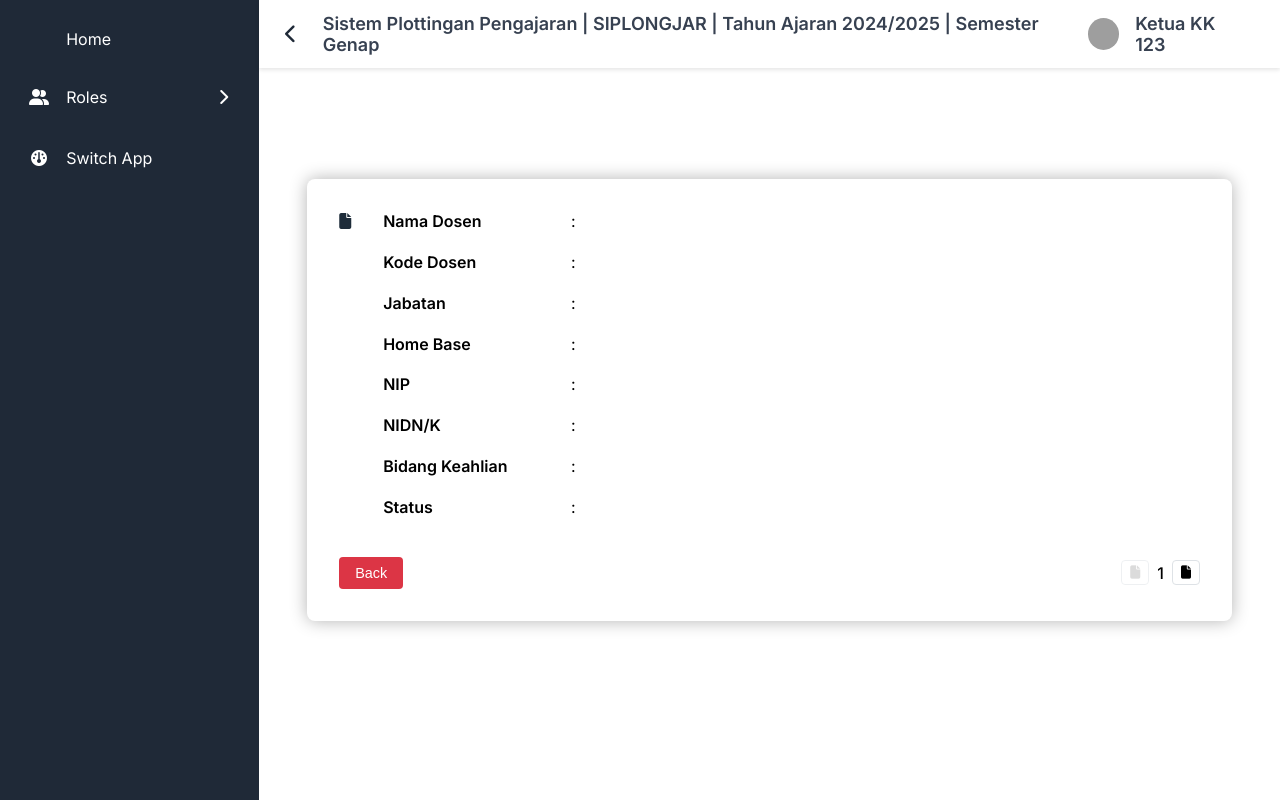
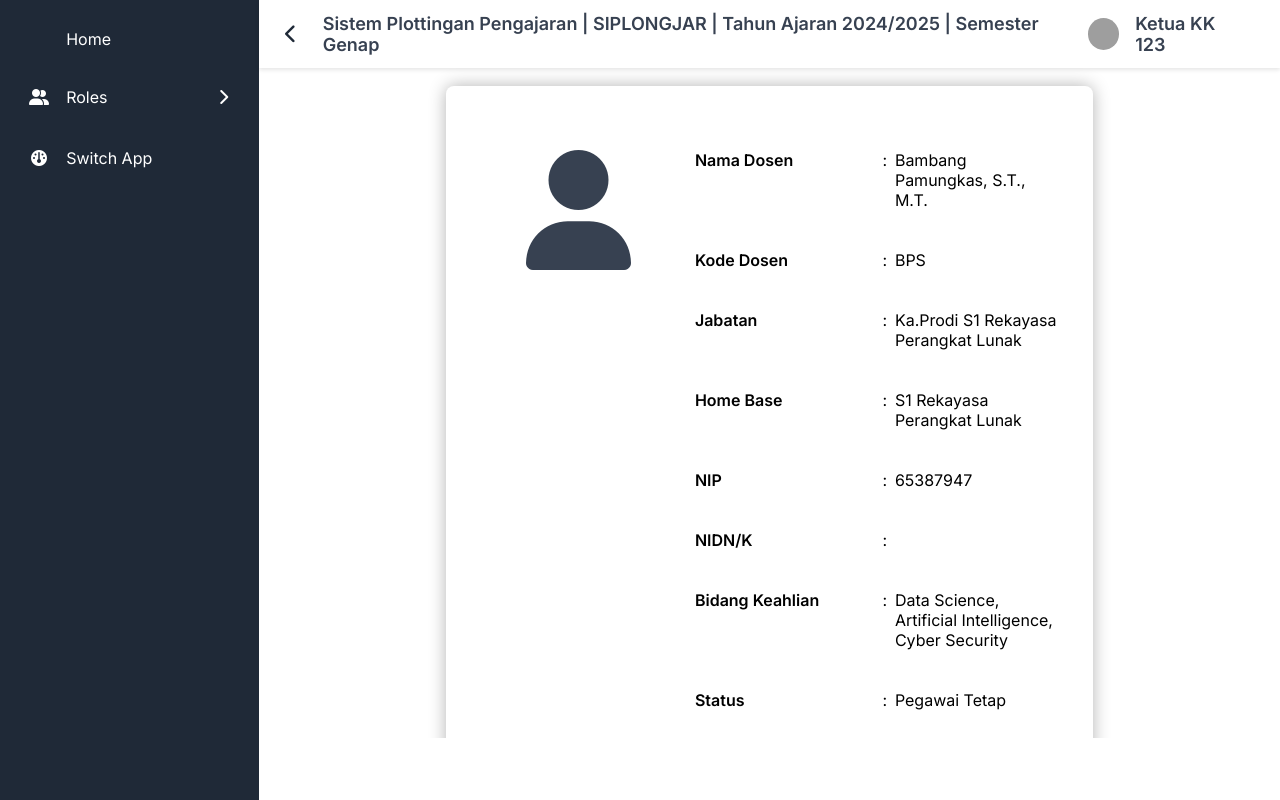
Before and after one commit to SuryaaAulia/FE-Plongjar, an Angular app: page /ketua-kk/detail-dosen/1 in a window 1280 px wide. Before the commit this address had no page. Built offline with nearby package versions, Linux system fonts and the light colour scheme; grey boxes are pictures that could not be loaded.

Commit message:
Update - Ketua KK Page

```diff
--- a/src/app/core/services/auth.service.ts
+++ b/src/app/core/services/auth.service.ts
@@ -12,7 +12,7 @@ export interface User {
 
 @Injectable({ providedIn: 'root' })
 export class AuthService {
-    private currentUserSubject = new BehaviorSubject<User>({role: 'admin'});
+    private currentUserSubject = new BehaviorSubject<User>({ role: 'admin' });
 
     currentUser$ = this.currentUserSubject.asObservable();
 
@@ -22,7 +22,7 @@ export class AuthService {
 
     setRole(role: UserRole) {
         const currentUser = this.currentUserSubject.value;
-        this.currentUserSubject.next({...currentUser, role});
+        this.currentUserSubject.next({ ...currentUser, role });
     }
 
     login(email: string, password: string) {
@@ -46,6 +46,6 @@ export class AuthService {
     }
 
     logout() {
-        this.currentUserSubject.next({role: 'student'});
+        this.currentUserSubject.next({ role: 'student' });
     }
 }
--- a/src/app/features/shared-pages/detail-dosen/detail-dosen.component.html
+++ b/src/app/features/shared-pages/detail-dosen/detail-dosen.component.html
@@ -2,12 +2,11 @@
   <div class="lecturer-info">
     <div class="lecturer-profile">
       <div class="profile-image">
-        <i class="<fas fa-solid fa-file"></i>
+        <i class="fa fa-solid fa-user" style="font-size: 120px"></i>
       </div>
 
       <div class="profile-details">
         @if (currentPage === 1) {
-        <!-- Page 1 Content -->
         <div class="info-row">
           <div class="info-label">Nama Dosen</div>
           <div class="info-divider">:</div>
@@ -57,13 +56,12 @@
           <div class="info-value">{{ lecturer?.statusPegawai }}</div>
         </div>
         } @else if (currentPage === 2) {
-        <!-- Page 2 Content -->
         <div class="info-row">
           <div class="info-label">Contact Person</div>
           <div class="info-divider">:</div>
           <div class="info-value">
             <span class="email-value">
-              <i class="<fas fa-solid fa-file"></i>
+              <i class="<fas fa-solid fa-envelope"></i>
             </span>
           </div>
         </div>
@@ -73,7 +71,7 @@
           <div class="info-divider"></div>
           <div class="info-value">
             <span class="phone-value">
-              <i class="<fas fa-solid fa-file"></i>
+              <i class="<fas fa-solid fa-phone"></i>
             </span>
           </div>
         </div>
@@ -124,7 +122,7 @@
         (click)="prevPage()"
         [disabled]="currentPage === 1"
       >
-        <i class="<fas fa-solid fa-file"></i>
+        <i class="fa fa-chevron-left"></i>
       </button>
       <span class="page-number">{{ currentPage }}</span>
       <button
@@ -132,7 +130,7 @@
         (click)="nextPage()"
         [disabled]="currentPage === totalPages"
       >
-        <i class="<fas fa-solid fa-file"></i>
+        <i class="fa fa-chevron-right"></i>
       </button>
     </div>
   </div>
--- a/src/app/features/shared-pages/detail-dosen/detail-dosen.component.scss
+++ b/src/app/features/shared-pages/detail-dosen/detail-dosen.component.scss
@@ -2,7 +2,8 @@
     position: relative;
     overflow: hidden;
     padding: 2rem;
-    max-width: 100%;
+    max-width: 70%;
+    height: min-content;
     margin: 0 auto;
     box-shadow: 0 0 17.3px rgba(0, 0, 0, 0.3);
     border-radius: 8px;
@@ -15,20 +16,22 @@
     }
 
     .lecturer-profile {
+      margin-top: 2rem;
+      margin-left: 3rem;
       display: flex;
       align-items: flex-start;
-      gap: 2rem;
+      gap: 4rem;
 
       .profile-image {
         flex-shrink: 0;
-        color: #1e2c3a;
+        color: var(--secondary-blue);
       }
 
       .profile-details {
         flex-grow: 1;
         display: flex;
         flex-direction: column;
-        gap: 0.8rem;
+        gap: 2rem;
       }
     }
 
@@ -125,7 +128,6 @@
     }
   }
 
-  // Responsive adjustments
   @media (max-width: 768px) {
     .detil-dosen-container {
       padding: 1.5rem;
--- a/src/app/features/shared-pages/detail-dosen/detail-dosen.component.ts
+++ b/src/app/features/shared-pages/detail-dosen/detail-dosen.component.ts
@@ -14,23 +14,22 @@ export class DetailDosenComponent implements OnInit {
   lecturer: Lecturer | null = null;
   lecturerCode: string | null = null;
   currentPage = 1;
-  totalPages = 2; // We have 2 pages based on your screenshots
+  totalPages = 2;
 
   constructor(
     private route: ActivatedRoute,
     private router: Router,
     private location: Location
-  ) {}
+  ) { }
 
   ngOnInit(): void {
-    this.lecturerCode = this.route.snapshot.paramMap.get('code');
+    this.lecturerCode = this.route.snapshot.paramMap.get('id');
     const page = this.route.snapshot.queryParamMap.get('page');
     if (page) {
       this.currentPage = parseInt(page, 10);
     }
 
     if (this.lecturerCode) {
-      // In a real app, you would fetch the lecturer data from a service
       this.lecturer = {
         id: '1',
         name: 'Bambang Pamungkas, S.T., M.T.',
@@ -43,14 +42,11 @@ export class DetailDosenComponent implements OnInit {
         kelompokKeahlian:
           'Data Science, Artificial Intelligence, Cyber Security',
       };
-    } else {
-      // Handle case where no lecturer code is provided
-      this.router.navigate(['/lecturers']);
     }
   }
 
   goBack(): void {
-    this.location.back();
+    this.router.navigate(['/ketua-kk/list-dosen']);
   }
 
   prevPage(): void {
--- a/src/app/features/shared-pages/list-dosen/list-dosen.component.html
+++ b/src/app/features/shared-pages/list-dosen/list-dosen.component.html
@@ -3,6 +3,7 @@
     <app-search-header
       (itemsPerPageChange)="onItemsPerPageChange($event)"
       (search)="onSearch($event)"
+      title="List Dosen"
     >
     </app-search-header>
   </div>
--- a/src/app/features/shared-pages/list-dosen/list-dosen.component.ts
+++ b/src/app/features/shared-pages/list-dosen/list-dosen.component.ts
@@ -21,7 +21,7 @@ import { Lecturer } from '../../../core/models/user.model';
   styleUrls: ['./list-dosen.component.scss'],
 })
 export class ListDosenComponent implements OnInit {
-  constructor(private router: Router) {}
+  constructor(private router: Router) { }
   lecturer: Lecturer[] = [];
   filteredLecturers: Lecturer[] = [];
   paginatedLecturers: Lecturer[] = [];
@@ -69,8 +69,8 @@ export class ListDosenComponent implements OnInit {
       (lecturer) =>
         (nama
           ? lecturer.name.toLowerCase().includes(nama.toLowerCase()) ||
-            lecturer.id.includes(nama) ||
-            lecturer.email?.toLowerCase().includes(nama.toLowerCase())
+          lecturer.id.includes(nama) ||
+          lecturer.email?.toLowerCase().includes(nama.toLowerCase())
           : true) &&
         (kode
           ? lecturer.lecturerCode?.toLowerCase().includes(kode.toLowerCase())
--- a/src/app/shared/components/add-role-modal/add-role-modal.component.scss
+++ b/src/app/shared/components/add-role-modal/add-role-modal.component.scss
@@ -88,7 +88,7 @@
       transition: background-color 0.2s;
 
       &:hover {
-        background-color: #252a30;
+        background-color: var(--secondary-blue);
       }
 
       .role-color {
```
Also changed, not shown: src/app/core/services/lecturer.service.ts (added, +47 -0 lines).
